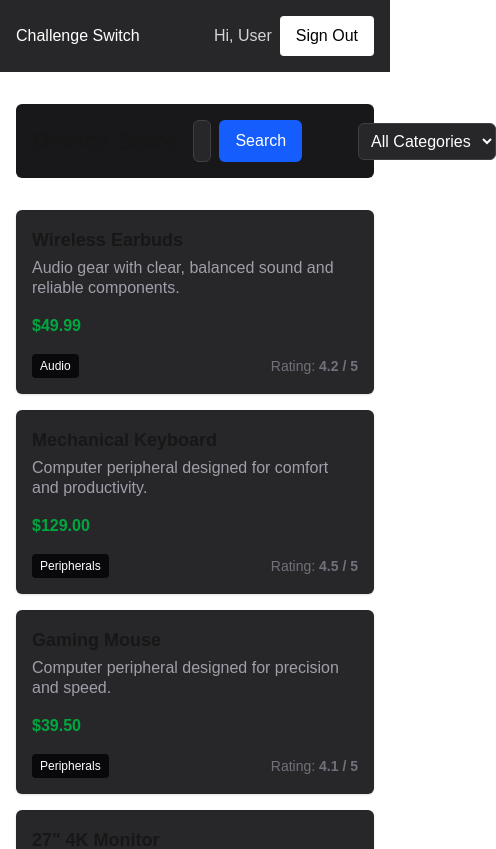
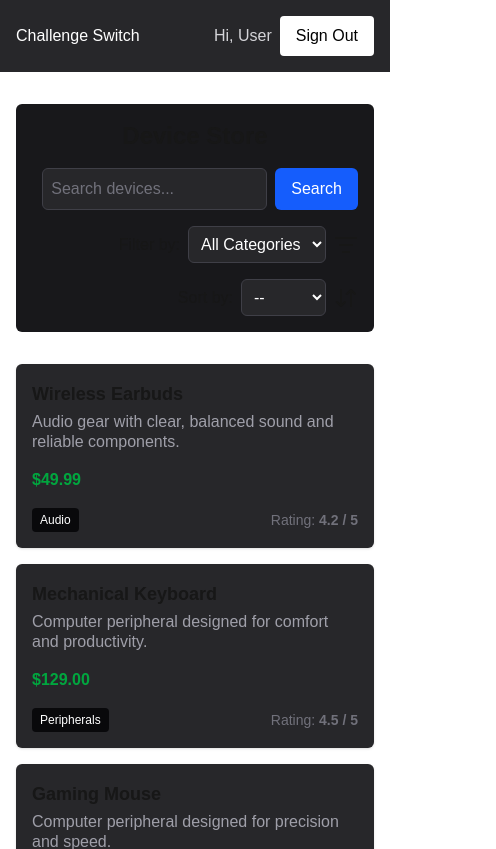
Before and after one commit to xBLADEx/challenge-switch, a Next.js app: page / in a window 390 px wide. Shown: the top 849 px of the page, 496 px wide, since content can reach past the window. Built offline with nearby package versions, Linux system fonts and the light colour scheme.

Commit message:
feat: Add sort and logic

```diff
--- a/app/page.tsx
+++ b/app/page.tsx
@@ -11,6 +11,7 @@ export default function Home() {
   const allDevices = devices as Device[];
   const [searchQuery, setSearchQuery] = useState<string>('');
   const [selectedCategory, setSelectedCategory] = useState<string>('');
+  const [sortOrder, setSortOrder] = useState<string>('');
 
   const filteredDevices = useMemo(() => {
     let result = allDevices;
@@ -27,8 +28,19 @@ export default function Home() {
       result = result.filter((device) => device.category === selectedCategory);
     }
 
+    if (sortOrder) {
+      result = result.sort((a, b) => {
+        if (sortOrder === 'price') {
+          return a.price - b.price;
+        } else if (sortOrder === 'name') {
+          return a.name.localeCompare(b.name);
+        }
+        return 0;
+      });
+    }
+
     return result;
-  }, [allDevices, searchQuery, selectedCategory]);
+  }, [allDevices, searchQuery, selectedCategory, sortOrder]);
 
   return (
     <>
@@ -39,6 +51,8 @@ export default function Home() {
           onSearch={setSearchQuery}
           selectedCategory={selectedCategory}
           setSelectedCategory={setSelectedCategory}
+          sortOrder={sortOrder}
+          setSortOrder={setSortOrder}
         />
         <ListDevices devices={filteredDevices} />
       </main>
--- a/components/controls/controls.tsx
+++ b/components/controls/controls.tsx
@@ -1,11 +1,14 @@
 import { Search } from '@/components/controls/search';
-import { Filter } from './filter';
+import { Filter } from '@/components/controls/filter';
+import { Sort } from '@/components/controls/sort';
 
 interface ControlsProps {
   onSearch: (query: string) => void;
   onClearSearch: () => void;
   selectedCategory: string;
   setSelectedCategory: (category: string) => void;
+  sortOrder: string;
+  setSortOrder: (order: string) => void;
 }
 
 export function Controls({
@@ -13,13 +16,16 @@ export function Controls({
   onClearSearch,
   selectedCategory,
   setSelectedCategory,
+  sortOrder,
+  setSortOrder,
 }: ControlsProps) {
   return (
     <div className="m-auto mt-8 w-full max-w-7xl px-4">
-      <div className="flex items-center gap-4 rounded-md bg-zinc-900 p-4">
-        <h1 className="shrink-0 text-2xl font-bold">Device Store</h1>
+      <div className="flex flex-col flex-wrap items-end gap-4 rounded-md bg-zinc-900 p-4 md:flex-row lg:items-center">
+        <h1 className="shrink-0 self-center text-center text-2xl font-bold">Device Store</h1>
         <Search onSearch={onSearch} onClearSearch={onClearSearch} />
         <Filter selectedCategory={selectedCategory} setSelectedCategory={setSelectedCategory} />
+        <Sort sortOrder={sortOrder} setSortOrder={setSortOrder} />
       </div>
     </div>
   );
--- a/components/controls/filter/filter.tsx
+++ b/components/controls/filter/filter.tsx
@@ -9,10 +9,11 @@ interface FilterProps {
 export function Filter({ selectedCategory, setSelectedCategory }: FilterProps) {
   return (
     <div className="ml-auto flex items-center gap-2">
-      <ListFilter />
+      <label htmlFor="filter">Filter by:</label>
 
       <select
-        className="ml-2 rounded-md border border-zinc-700 bg-zinc-800 p-2 text-white focus:border-blue-500 focus:outline-none"
+        id="filter"
+        className="rounded-md border border-zinc-700 bg-zinc-800 p-2 text-white focus:border-blue-500 focus:outline-none"
         value={selectedCategory}
         onChange={(e) => setSelectedCategory(e.target.value)}
       >
@@ -23,6 +24,8 @@ export function Filter({ selectedCategory, setSelectedCategory }: FilterProps) {
           </option>
         ))}
       </select>
+
+      <ListFilter />
     </div>
   );
 }
--- /dev/null
+++ b/components/controls/sort/index.ts
@@ -0,0 +1 @@
+export { Sort } from './sort';
--- /dev/null
+++ b/components/controls/sort/sort.tsx
@@ -0,0 +1,25 @@
+import { ArrowDownUp } from 'lucide-react';
+
+interface SortProps {
+  sortOrder: string;
+  setSortOrder: (order: string) => void;
+}
+
+export function Sort({ sortOrder, setSortOrder }: SortProps) {
+  return (
+    <div className="flex items-center gap-2">
+      <label htmlFor="sort">Sort by:</label>
+      <select
+        className="rounded-md border border-zinc-700 bg-zinc-800 p-2 text-white focus:border-blue-500 focus:outline-none"
+        id="sort"
+        value={sortOrder}
+        onChange={(e) => setSortOrder(e.target.value)}
+      >
+        <option value="">--</option>
+        <option value="price">Price</option>
+        <option value="name">Rating</option>
+      </select>
+      <ArrowDownUp />
+    </div>
+  );
+}
```
